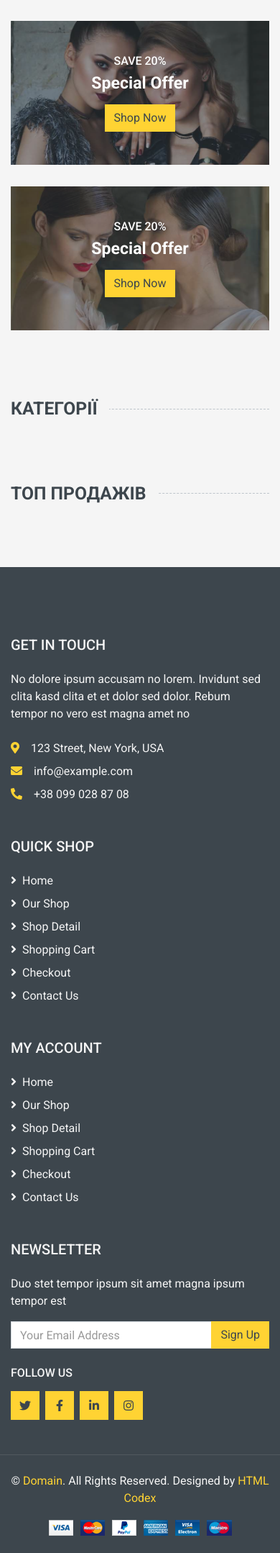
After one commit to StanislavSapal/Internet-shop, a Django app: page / in a window 390 px wide. The commit adds this page. Shown: the part 579-2737 px from the top of the page at 72% size. Run offline with Django 4.2, Linux system fonts and the light colour scheme; data that the repository does not hold is empty; some libraries are stand-ins or nearby versions.

Commit message:
home page created

```diff
--- a/menstoreproject/catalog/models.py
+++ b/menstoreproject/catalog/models.py
@@ -28,6 +28,7 @@ class Product(models.Model):
     price = models.IntegerField()
     material = models.CharField(max_length=50, verbose_name='Матеріал')
     quantity = models.IntegerField()
+    top_seller = models.BooleanField(default=False, verbose_name='Топ продажів')
 
     def get_absolute_url(self):
         return reverse('view_product', kwargs={'slug': self.slug})
--- /dev/null
+++ b/menstoreproject/menstoreproject/templates/home.html
@@ -0,0 +1,152 @@
+{% extends 'base.html' %}
+
+{% block title %}
+{{ 'title' }}
+{% endblock %}
+
+
+{% block content %}
+<div class="container-fluid mb-3">
+    <div class="row px-xl-5">
+        <div class="col-lg-8">
+            <div id="header-carousel" class="carousel slide carousel-fade mb-30 mb-lg-0" data-ride="carousel">
+                <ol class="carousel-indicators">
+                    <li data-target="#header-carousel" data-slide-to="0" class="active"></li>
+                    <li data-target="#header-carousel" data-slide-to="1"></li>
+                    <li data-target="#header-carousel" data-slide-to="2"></li>
+                </ol>
+                <div class="carousel-inner">
+                    <div class="carousel-item position-relative active" style="height: 430px;">
+                        <img class="position-absolute w-100 h-100" src="media/photos/2023/01/11/Be on style.webp"
+                             style=" height: 100%; object-fit: cover;">
+                        <div class="carousel-caption d-flex flex-column align-items-center justify-content-center">
+                            <div class="p-3" style="max-width: 700px;">
+                                <h1 class="display-4 text-white mb-3 animate__animated animate__fadeInDown">Будь на
+                                    стилі</h1>
+                                <a class="btn btn-outline-light py-2 px-4 mt-3 animate__animated animate__fadeInUp"
+                                   href="#">Shop Now</a>
+                            </div>
+                        </div>
+                    </div>
+                    <div class="carousel-item position-relative" style="height: 430px;">
+                        <img class="position-absolute w-100 h-100"
+                             src="media/photos/2023/01/11/be_confident_in_yourself.jpg"
+                             style="object-fit: cover;">
+                        <div class="carousel-caption d-flex flex-column align-items-center justify-content-center">
+                            <div class="p-3" style="max-width: 700px;">
+                                <h1 class="display-4 text-white mb-3 animate__animated animate__fadeInDown">Будь
+                                    впевненим в собі</h1>
+                                <a class="btn btn-outline-light py-2 px-4 mt-3 animate__animated animate__fadeInUp"
+                                   href="#">Shop Now</a>
+                            </div>
+                        </div>
+                    </div>
+                    <div class="carousel-item position-relative" style="height: 430px;">
+                        <img class="position-absolute w-100 h-100" src="media/photos/2023/01/11/Be_man.webp"
+                             style="object-fit: cover;">
+                        <div class="carousel-caption d-flex flex-column align-items-center justify-content-center">
+                            <div class="p-3" style="max-width: 700px;">
+                                <h1 class="display-4 text-white mb-3 animate__animated animate__fadeInDown">Be Man</h1>
+                                <a class="btn btn-outline-light py-2 px-4 mt-3 animate__animated animate__fadeInUp"
+                                   href="#">Shop Now</a>
+                            </div>
+                        </div>
+                    </div>
+                </div>
+            </div>
+        </div>
+        <div class="col-lg-4">
+            <div class="product-offer mb-30" style="height: 200px;">
+                <img class="img-fluid" src="img/offer-1.jpg" alt="">
+                <div class="offer-text">
+                    <h6 class="text-white text-uppercase">Save 20%</h6>
+                    <h3 class="text-white mb-3">Special Offer</h3>
+                    <a href="" class="btn btn-primary">Shop Now</a>
+                </div>
+            </div>
+            <div class="product-offer mb-30" style="height: 200px;">
+                <img class="img-fluid" src="img/offer-2.jpg" alt="">
+                <div class="offer-text">
+                    <h6 class="text-white text-uppercase">Save 20%</h6>
+                    <h3 class="text-white mb-3">Special Offer</h3>
+                    <a href="" class="btn btn-primary">Shop Now</a>
+                </div>
+            </div>
+        </div>
+    </div>
+</div>
+<div class="container-fluid pt-5">
+    <h2 class="section-title position-relative text-uppercase mx-xl-5 mb-4"><span
+            class="bg-secondary pr-3">Категорії</span></h2>
+    <div class="row px-xl-5 pb-3">
+        {% for category in categories %}
+        <div class="col-lg-4 col-md-4 col-sm-6 pb-1">
+            <a class="text-decoration-none" href="{{ category.get_absolute_url }}">
+                <div class="cat-item d-flex align-items-center mb-4">
+                    <div class="overflow-hidden" style="width: 200px; height: 200px;">
+                        <img class="img-fluid" style="height: 100%" src="{{ category.image.url }}" alt="">
+                    </div>
+                    <div class="flex-fill pl-3">
+                        <h6>{{ category.title }}</h6>
+                        <small class="text-body"> </small>
+                    </div>
+                </div>
+            </a>
+        </div>
+        {% endfor %}
+    </div>
+</div>
+<div class="container-fluid pt-5 pb-3">
+    <h2 class="section-title position-relative text-uppercase mx-xl-5 mb-4"><span
+            class="bg-secondary pr-3">ТОП продажів</span></h2>
+    <div class="row px-xl-5">
+        {% for item in best_products %}
+        <div class="col-lg-3 col-md-4 col-sm-6 pb-1">
+            <div class="product-item bg-light mb-4">
+                <div class="product-img position-relative overflow-hidden">
+                    <div id="product-carousel" class="carousel slide" data-ride="carousel">
+                        <div class="carousel-inner bg-light">
+                            {% for image_object in item.productimage_set.all %}
+                            <div class="carousel-item {% if forloop.first %} active {%endif%}">
+                                <img class="d-block w-100 " src="{{ image_object.image.url }}" alt="0"
+                                     style="object-fit:contain;
+                                       width:200px;
+                                       height:300px;">
+                            </div>
+                            {% endfor %}
+                        </div>
+                        <a class="carousel-control-prev" href="#product-carousel" data-slide="prev">
+                            <i class="fa fa-2x fa-angle-left text-dark"></i>
+                        </a>
+                        <a class="carousel-control-next" href="#product-carousel" data-slide="next">
+                            <i class="fa fa-2x fa-angle-right text-dark"></i>
+                        </a>
+                    </div>
+                    <div class="product-action">
+                        <a class="btn btn-outline-dark btn-square" href=""><i class="fa fa-shopping-cart"></i></a>
+                        <a class="btn btn-outline-dark btn-square" href=""><i class="far fa-heart"></i></a>
+                        <a class="btn btn-outline-dark btn-square" href=""><i class="fa fa-sync-alt"></i></a>
+                        <a class="btn btn-outline-dark btn-square" href=""><i class="fa fa-search"></i></a>
+                    </div>
+                </div>
+                <div class="text-center py-4">
+                    <a class="h6 text-decoration-none text-truncate" href="{{ item.get_absolute_url }}">
+                        {{ item.name|truncatechars_html:25 }}</a>
+                    <div class="d-flex align-items-center justify-content-center mt-2">
+                        <h5>{{ item.price|safe }} грн.</h5>
+                    </div>
+                    <div class="d-flex align-items-center justify-content-center mb-1">
+                        <small class="fa fa-star text-primary mr-1"></small>
+                        <small class="fa fa-star text-primary mr-1"></small>
+                        <small class="fa fa-star text-primary mr-1"></small>
+                        <small class="fa fa-star text-primary mr-1"></small>
+                        <small class="fa fa-star text-primary mr-1"></small>
+                        <small>(99)</small>
+                    </div>
+                </div>
+            </div>
+        </div>
+        {% endfor %}
+    </div>
+</div>
+{% endblock %}
--- a/menstoreproject/menstoreproject/templates/inc/_navbar.html
+++ b/menstoreproject/menstoreproject/templates/inc/_navbar.html
@@ -28,8 +28,8 @@
                 </button>
                 <div class="collapse navbar-collapse justify-content-between" id="navbarCollapse">
                     <div class="navbar-nav mr-auto py-0">
-                        <a href="index.html" class="nav-item nav-link active">Home</a>
-                        <a href="shop.html" class="nav-item nav-link">Shop</a>
+                        <a href="" class="nav-item nav-link active">Home</a>
+                        <a href="products" class="nav-item nav-link">Shop</a>
                         <a href="detail.html" class="nav-item nav-link">Shop Detail</a>
                         <div class="nav-item dropdown">
                             <a href="#" class="nav-link dropdown-toggle" data-toggle="dropdown">Pages <i
--- a/menstoreproject/menstoreproject/urls.py
+++ b/menstoreproject/menstoreproject/urls.py
@@ -17,10 +17,11 @@ from django.contrib import admin
 from django.urls import path, include
 from django.conf import settings
 from django.conf.urls.static import static
-
+from .views import HomeView
 
 urlpatterns = [
     path("admin/", admin.site.urls),
+    path('', HomeView.as_view(), name='home'),
     path('', include('catalog.urls')),
 ]
 
--- /dev/null
+++ b/menstoreproject/menstoreproject/views.py
@@ -0,0 +1,17 @@
+from django.views.generic import ListView
+from catalog.models import Product, Category
+
+
+class HomeView(ListView):
+    model = Product
+    template_name = 'home.html'
+    context_object_name = 'best_products'
+
+    def get_context_data(self, *, object_list=None, **kwargs):
+        context = super().get_context_data(**kwargs)
+        context['title'] = 'Головна MenStore'
+        context['categories'] = Category.objects.all()
+        return context
+
+    def get_queryset(self):
+        return Product.objects.filter(top_seller=True).select_related('category')
```
Also changed, not shown: menstoreproject/catalog/migrations/0003_merge_0002_alter_category_slug_0002_product_slug.py (added), menstoreproject/catalog/migrations/0004_product_top_seller.py (added).
